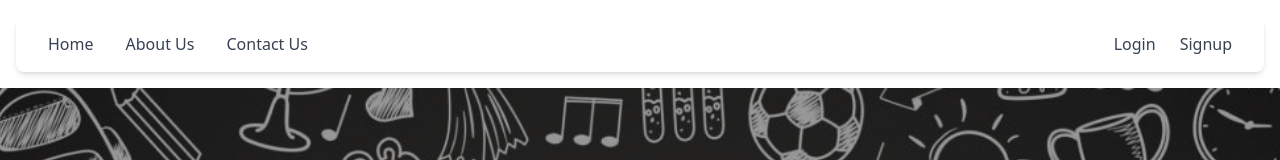
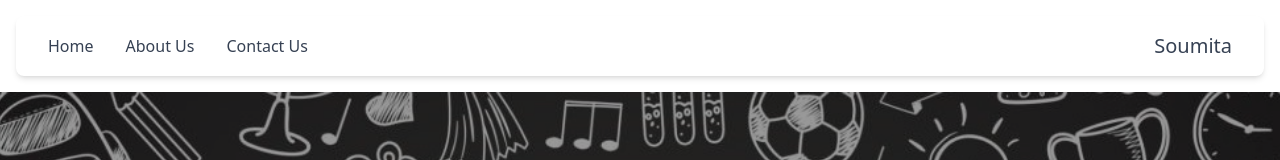
Before and after one commit to Soumita-Nag/QueryService, a Vue app: page / in a window 1280 px wide. Shown: the top 160 px of the page. Built offline with nearby package versions, Linux system fonts and the light colour scheme.

Commit message:
demo user added

```diff
--- a/src/App.vue
+++ b/src/App.vue
@@ -6,7 +6,11 @@
   import Signup from './components/Signup.vue';
 
   import { reactive,ref } from 'vue';
-  const islogin=ref(false);
+  const islogin=ref(true);
+  const user=ref({
+    uname:"soumita",
+    email:"nagsoumita04@gmail.com",
+  })
   const visibility=reactive({
     HomePage:true,
     AskQueries:false,
@@ -34,7 +38,7 @@
 <template>
   <div class="relative min-h-screen">
     <div :class="{'blur-sm pointer-events-none':visibility.Login || visibility.Signup}">
-      <NavBar @activate="changeVisibility" :islogin="islogin"/>
+      <NavBar @activate="changeVisibility" :islogin="islogin" :user="user"/>
       <HomePage @activate="changeVisibility" v-if="visibility.HomePage" :islogin="islogin"/>
       <askQueries v-if="visibility.AskQueries"/>
     </div>
--- a/src/components/NavBar.vue
+++ b/src/components/NavBar.vue
@@ -9,6 +9,9 @@
       <span class="hover:text-green-600 cursor-pointer transition-colors" @click="showLogin">Login</span>
       <span class="hover:text-green-600 cursor-pointer transition-colors" @click="showSignup">Signup</span>
     </div>
+    <div class="flex gap-6 text-gray-700 font-medium text-base" v-show="props.islogin">
+      <span class=" capitalize text-xl">{{ props.user.uname }}</span>
+    </div>
   </nav>
 </template>
 
@@ -16,6 +19,7 @@
 import { defineProps } from 'vue';
     const props=defineProps({
         islogin:Boolean,
+        user:Array,
     })
     const emit=defineEmits(['activate']);
     const showHome=()=>{
```
